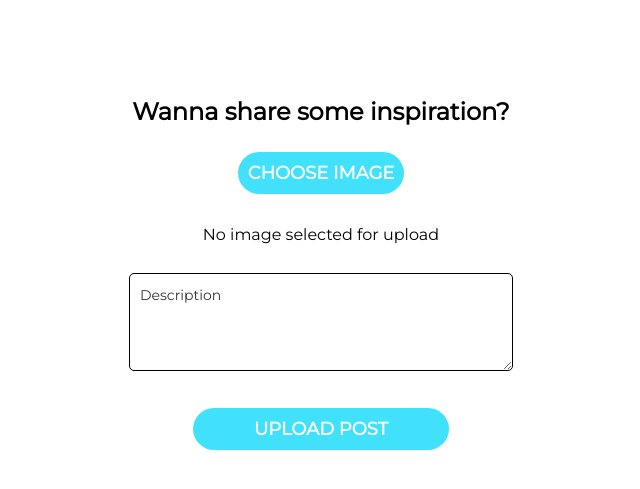
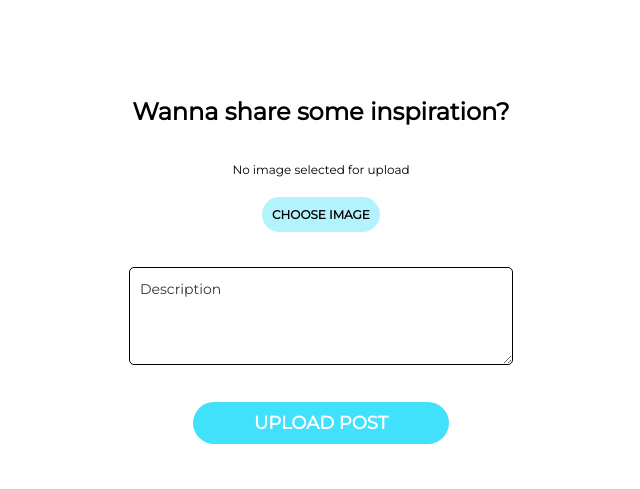
Before and after one commit to Kobo-one/PHP-Inspiration-hunter, a PHP site: page /upload.php in a window 1280 px wide. Shown: the part 59-548 px from the top of the page, without its empty margins (319-959 px from the left). Run offline with PHP 8.4, Linux system fonts and the light colour scheme.

Commit message:
preview upload

```diff
--- /dev/null
+++ b/lib/js/previewUpload.js
@@ -0,0 +1,11 @@
+function filePreview(input){
+    console.log('test');
+    if(input.files && input.files[0]){
+        var reader = new FileReader();
+        reader.onload = function (e){
+            $('#no_image').remove();
+            $('#first_input').before('<img src="'+e.target.result+'" class="preview"/>');
+        }
+        reader.readAsDataURL(input.files[0]);
+    }
+}
--- a/style/style.css
+++ b/style/style.css
@@ -274,7 +274,7 @@ strong {
 /* ---- */
 
 /*Upload.php*/
-#upload_photo{
+.upload_photo{
 	text-align: center;
     margin-top: 100px;
 }
@@ -282,7 +282,28 @@ input[type=file]{
     opacity:0;
 }
 .preview {
-    margin-bottom:30px;
+    margin:30px 15% 30px 15%;
+    width:70%;
+}
+.preview p {
+    font-size:12px;
+}
+.button_upload{
+    padding:10px 10px;
+    width:50%;
+    margin:10px 25%;
+    border: none;
+    background-color:#b3f3fe;
+    color: #000;
+    font-size:12px;
+    font-weight:600;
+    text-transform: uppercase;
+    border-radius:25px;
+}
+.button_upload:active {
+    border: #b3f3fe 2px solid;
+    background-color: #fff;
+    color: #b3f3fe;
 }
 
 
@@ -305,7 +326,7 @@ input[type=file]{
     margin-left:15%;
     margin-right:15%;
     }
-    .button{
+    .button, .button_upload{
     width:40%;
     margin:10px 30%;
     }
@@ -329,7 +350,11 @@ input[type=file]{
         padding: 30px;
     }
 
-
+    /*Upload*/
+	.preview {
+    margin:30px 20% 30px 20%;
+    width:60%;
+    }
 }
 
 @media screen and (min-width: 768px){
@@ -394,7 +419,15 @@ input[type=file]{
     font-size:14px;
     }
 
-
+	/*Upload*/
+    .button_upload{
+        width:30%;
+        margin:10px 35%;
+    }
+	.preview {
+    margin:30px 25% 30px 25%;
+    width:50%;
+    }
 
 }
 
@@ -413,7 +446,7 @@ input[type=file]{
     margin-left:30%;
     margin-right:30%;
     }
-    .button{
+    .button, .button_upload{
     width:20%;
     margin:10px 40%;
     }
--- a/upload.php
+++ b/upload.php
@@ -54,25 +54,29 @@
     <link rel="stylesheet" type="text/css" href="style/reset.css">
     <link rel="stylesheet" type="text/css" href="style/style.css">
     <link href="https://fonts.googleapis.com/css?family=Montserrat" rel="stylesheet">
+    <script src="https://ajax.googleapis.com/ajax/libs/jquery/3.3.1/jquery.min.js"></script>
+    <script src="lib/js/previewUpload.js"></script>
 	<title>Phomo | Upload inspiration</title>
 </head>
 <body>
 
 <?php include_once("nav.inc.php"); ?>
 
-<div id="upload_photo">
+<div class="upload_photo">
 
 
 <h1>Wanna share some inspiration?</h1>
 
-                <form action="" method="post" enctype="multipart/form-data">
-                <div class="formfield">
-                    <label for="image_upload" class="button">Choose image</label>
-                    <input type="file" name="image" id="image_upload" accept=".jpg, .jpeg, .png">
+                <form action="" method="post" enctype="multipart/form-data" id="uploadForm">
+                <div class="preview">
+                <p id="no_image">No image selected for upload</p>
                 </div>
-                <div class="preview">
-                <p>No image selected for upload</p>
+
+                <div class="formfield" id="first_input">
+                    <label for="image_upload" class="button_upload" id="choose_image">Choose image</label>
+                    <input type="file" name="image" id="image_upload" accept=".jpg, .jpeg, .png" onchange="filePreview(this);">
                 </div>
+
                 <div class="formfield">
 					<textarea name="description" id="description" rows="4" placeholder="Description"></textarea>
 				</div>
```
